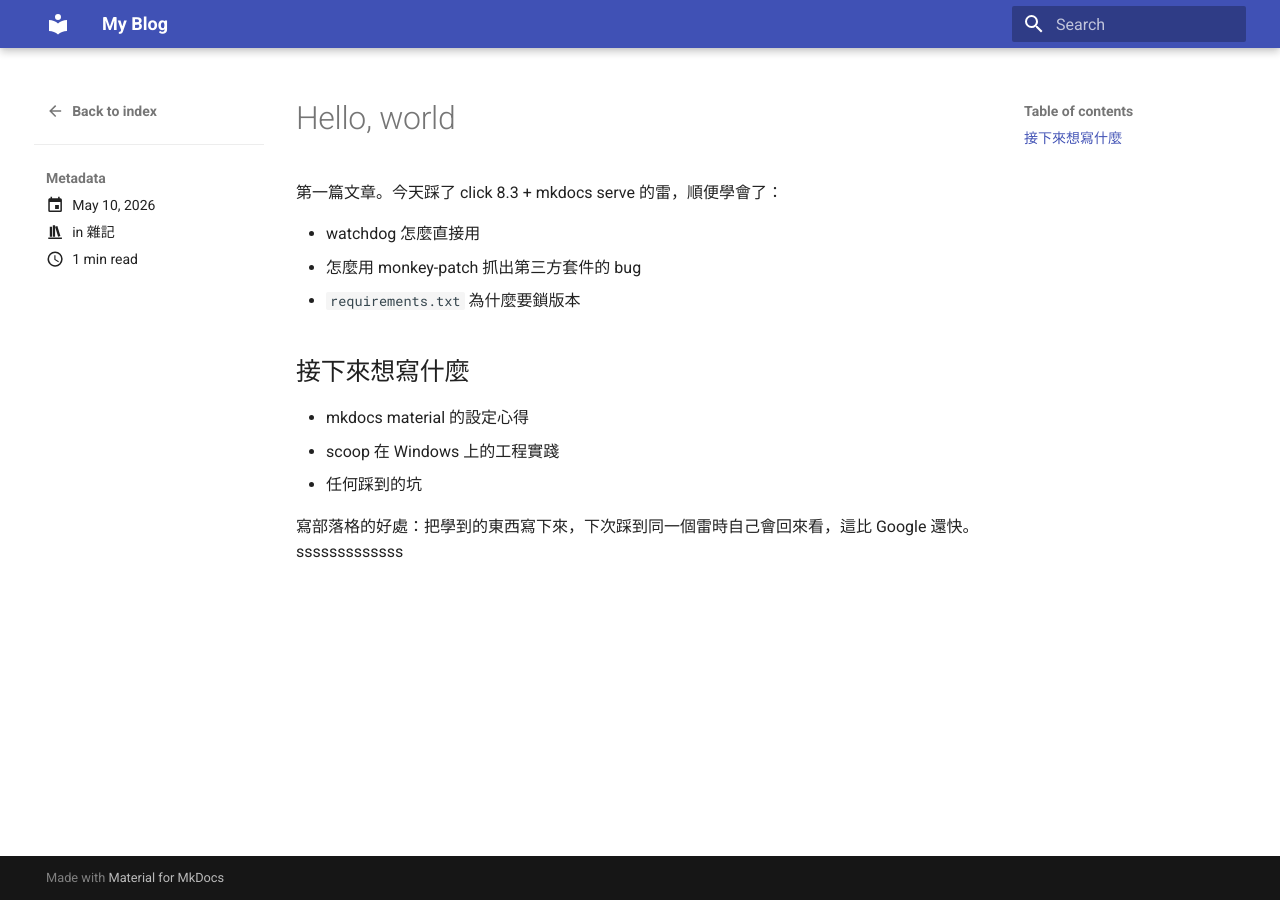
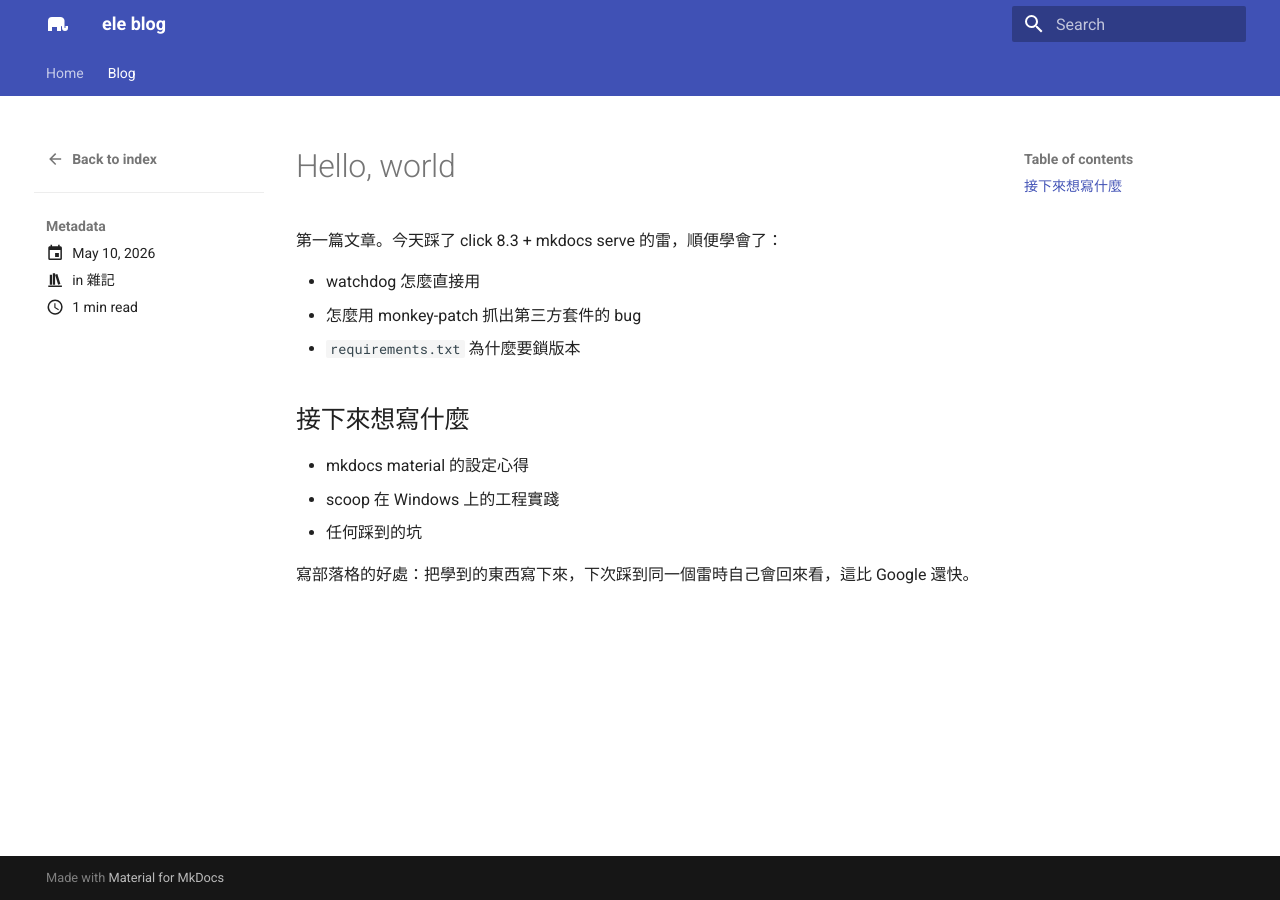
Before and after one commit to eeeleeeeee/blog, an MkDocs documentation site: the page built from docs/blog/posts/hello-world.md, in a window 1280 px wide. Built offline with MkDocs 1.6.1 and Material for MkDocs 9.7.7, drawn with Linux system fonts in a browser that asks for light colours.

Commit message:
feat: rebrand to ele blog with elephant logo and tabbed nav
- site name: My Blog -> ele blog
- add material/elephant icon
- enable navigation.tabs so primary nav stays visible on post pages
- disable blog archive
- flatten Blog nav entry to avoid duplicate label
- clean up test content in index.md and hello-world.md

```diff
--- a/docs/blog/posts/hello-world.md
+++ b/docs/blog/posts/hello-world.md
@@ -23,4 +23,3 @@ tags:
 - 任何踩到的坑
 
 寫部落格的好處：把學到的東西寫下來，下次踩到同一個雷時自己會回來看，這比 Google 還快。
-sssssssssssss
--- a/mkdocs.yml
+++ b/mkdocs.yml
@@ -1,14 +1,21 @@
-site_name: My Blog
+site_name: ele blog
 site_url: https://eeeleeeeee.github.io/blog/
 
 theme:
   name: material
+  icon:
+    logo: material/elephant
+  features:
+    - navigation.tabs
+    - navigation.tracking
+    - navigation.top
+    - toc.follow
 
 plugins:
   - search
-  - blog
+  - blog:
+      archive: false
 
 nav:
   - Home: index.md
-  - Blog:
-      - blog/index.md
+  - Blog: blog/index.md
```
Also changed, not shown: docs/index.md (+2 -8 lines).
